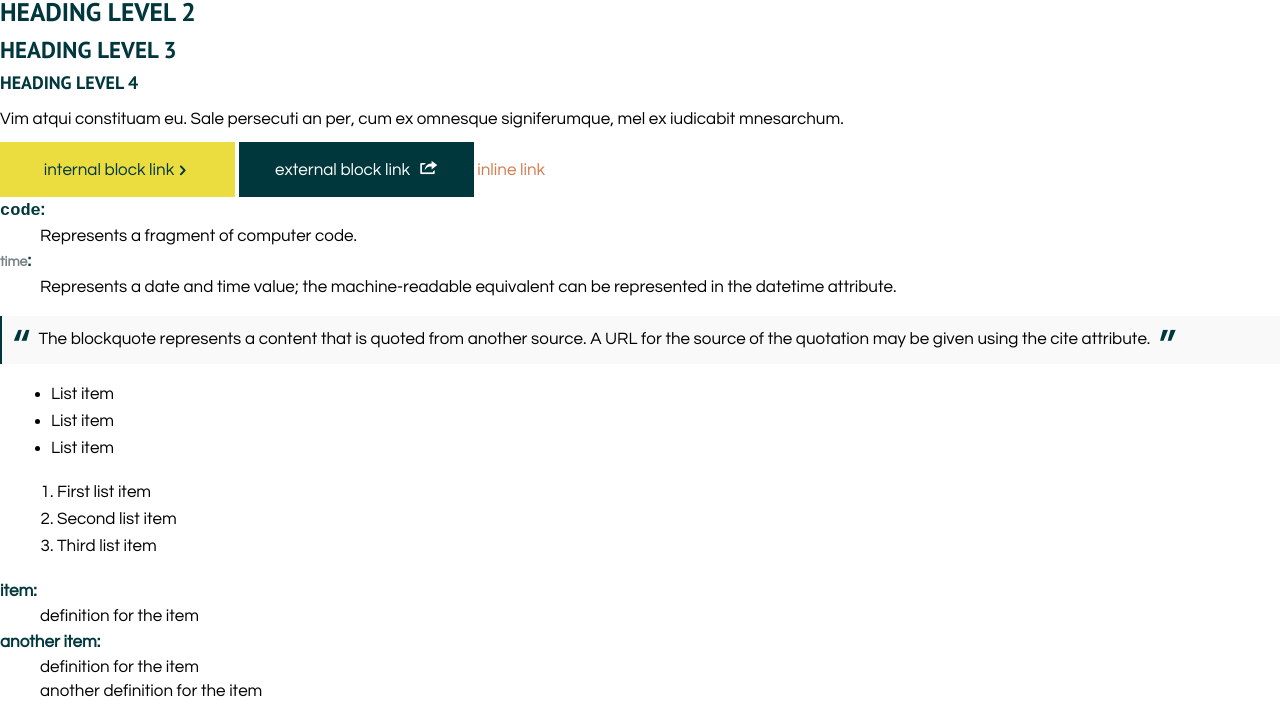
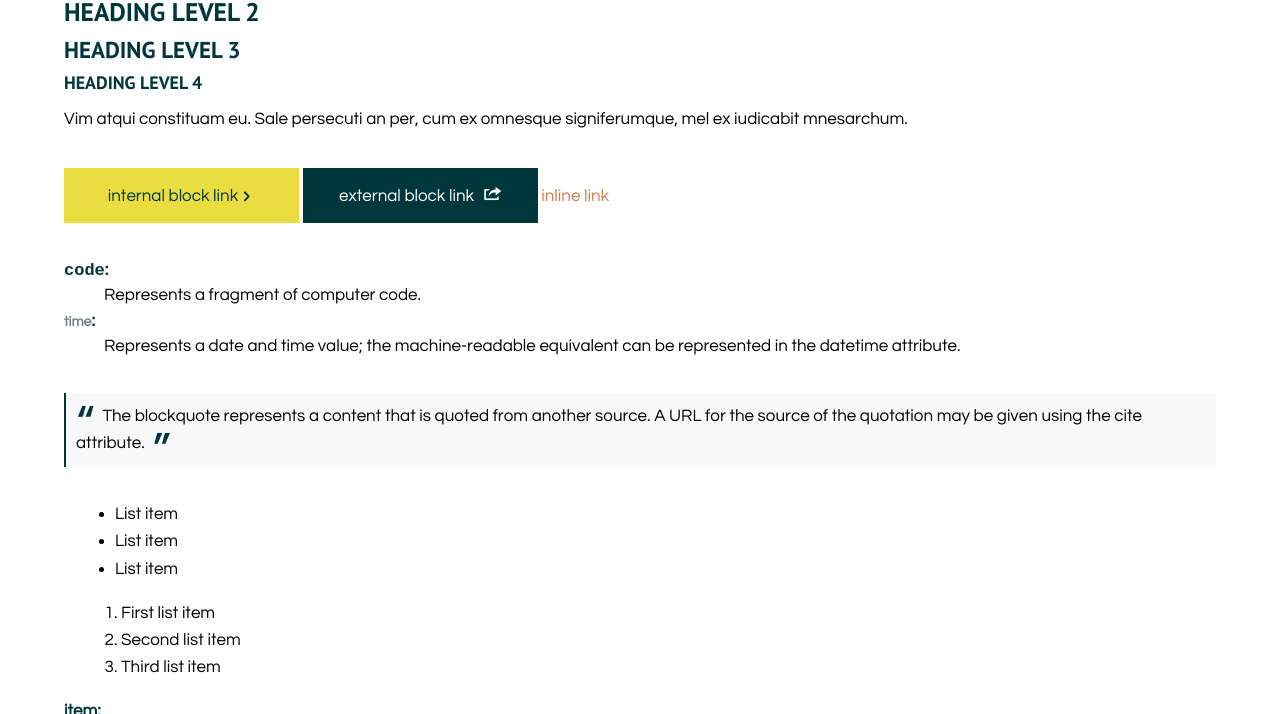
Before and after one commit to voorhoede/voorhoede-core-styles, a website: page index.html in a window 1280 px wide. Shown: the part 158-872 px from the top of the page. Drawn offline with Linux system fonts and the light colour scheme.

Commit message:
add scss file for guide specific styling

```diff
--- /dev/null
+++ b/assets/styles/_guide.scss
@@ -0,0 +1,8 @@
+main {
+	margin: 0 auto 4em auto;
+	width: 90%;
+}
+
+section {
+	margin-bottom: 2em;
+}
--- a/assets/styles/core.scss
+++ b/assets/styles/core.scss
@@ -1,3 +1,7 @@
+// guide.scss is used only for the styling of not core elements. Do not include
+// it in your project
+@import "guide";
+
 @import "normalize";
 
 // variables
```
Also changed, not shown: core.css.
